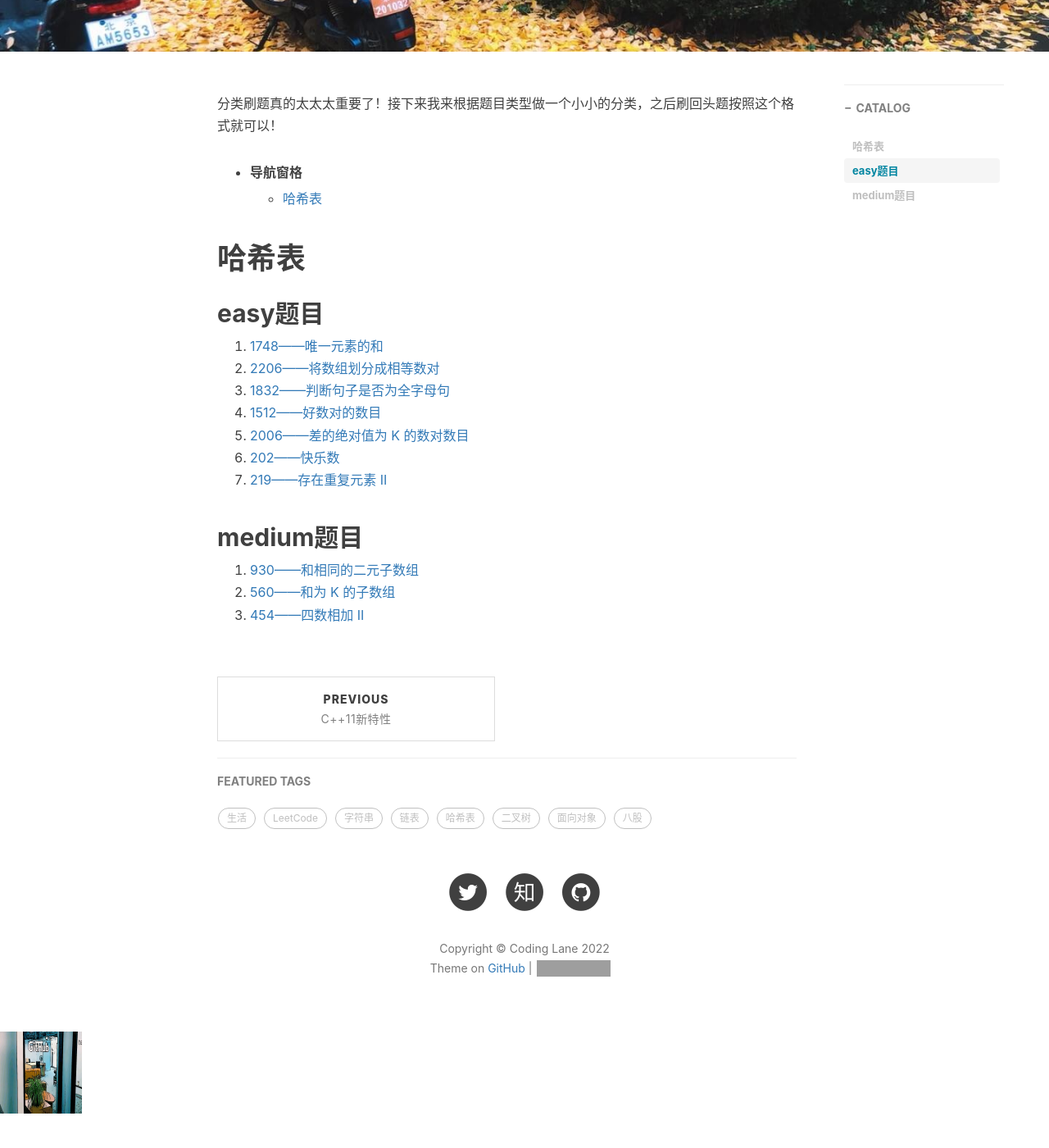
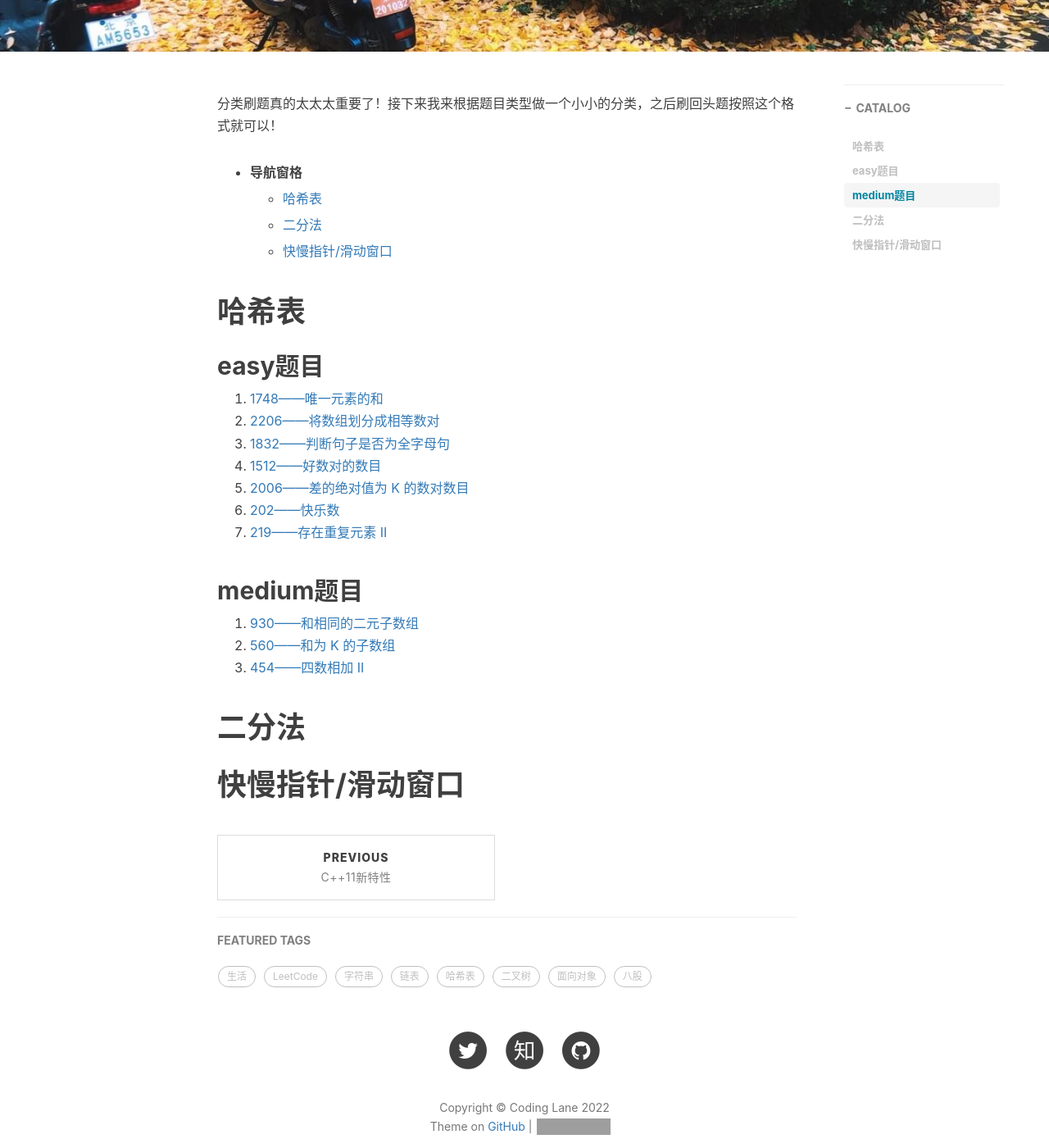
Before and after one commit to xie96808/xie96808.github.io, a Jekyll site: the page built from _posts/2022-05-22-刷题分类!.md, in a window 1280 px wide and 1400 px high, scrolled down 394 px. Shown: the whole window at 82% size. Built offline with Jekyll 4.4.1, drawn with Linux system fonts in a browser that asks for light colours; nearby versions of some CDN libraries; comment, search, counter and statistics services are not loaded; before the commit the page ends 1752 px from its top, so only the background shows below that; grey boxes are pictures that could not be loaded.

Commit message:
Update 2022-05-22-刷题分类!.md

```diff
--- a/_posts/2022-05-22-刷题分类!.md
+++ b/_posts/2022-05-22-刷题分类!.md
@@ -15,6 +15,10 @@ tags:								#标签
 * **导航窗格**
 
 	* [哈希表](#哈希表)
+
+	* [二分法](#二分法)
+
+	* [快慢指针/滑动窗口](#快慢指针/滑动窗口)
 
 
 # 哈希表
@@ -34,3 +38,7 @@ tags:								#标签
 1. [930——和相同的二元子数组](https://leetcode.cn/problems/binary-subarrays-with-sum/)
 2. [560——和为 K 的子数组](https://leetcode.cn/problems/subarray-sum-equals-k/)
 3. [454——四数相加 II](https://leetcode.cn/problems/4sum-ii/)
+
+# 二分法
+
+# 快慢指针/滑动窗口
```
